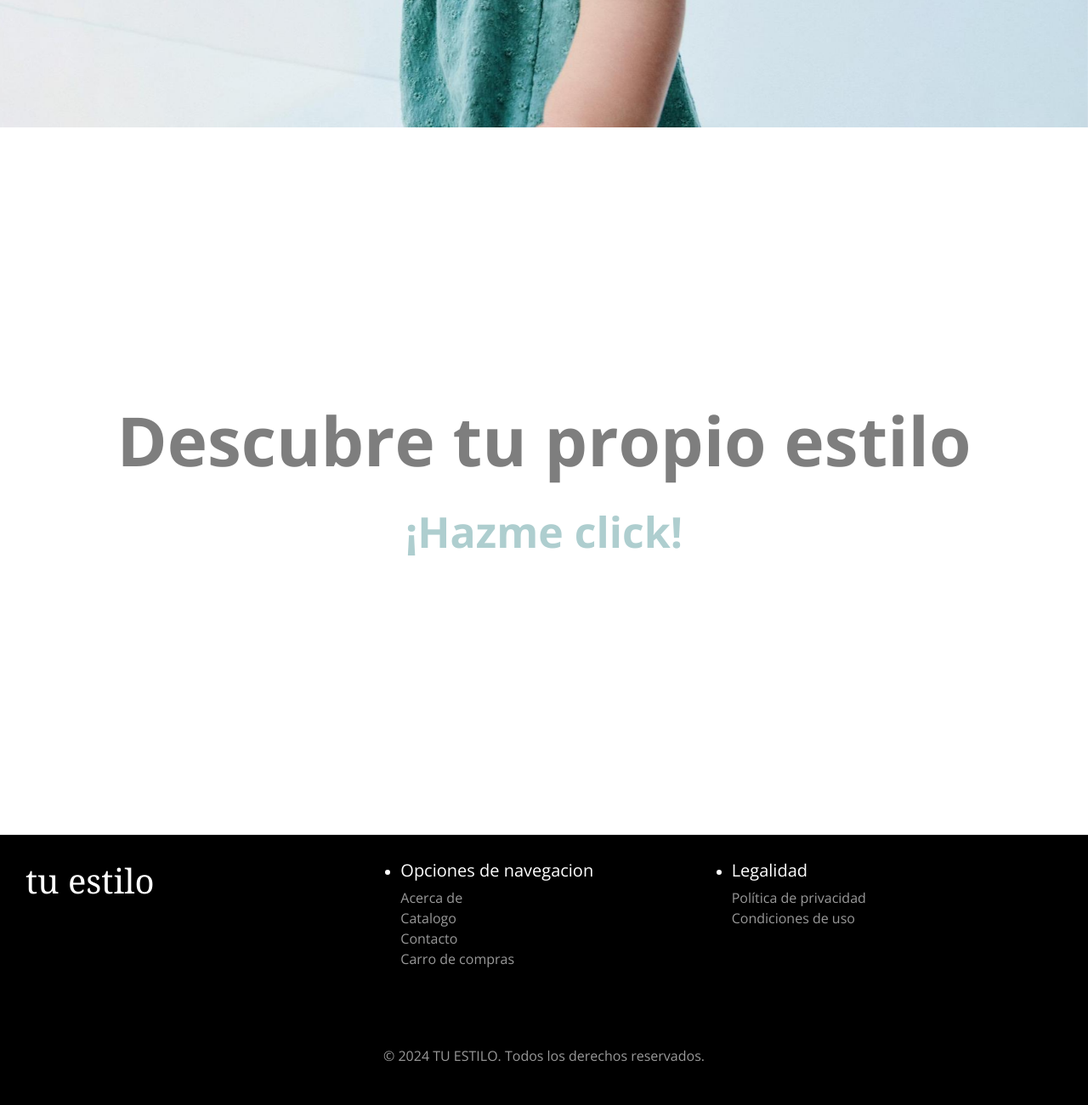
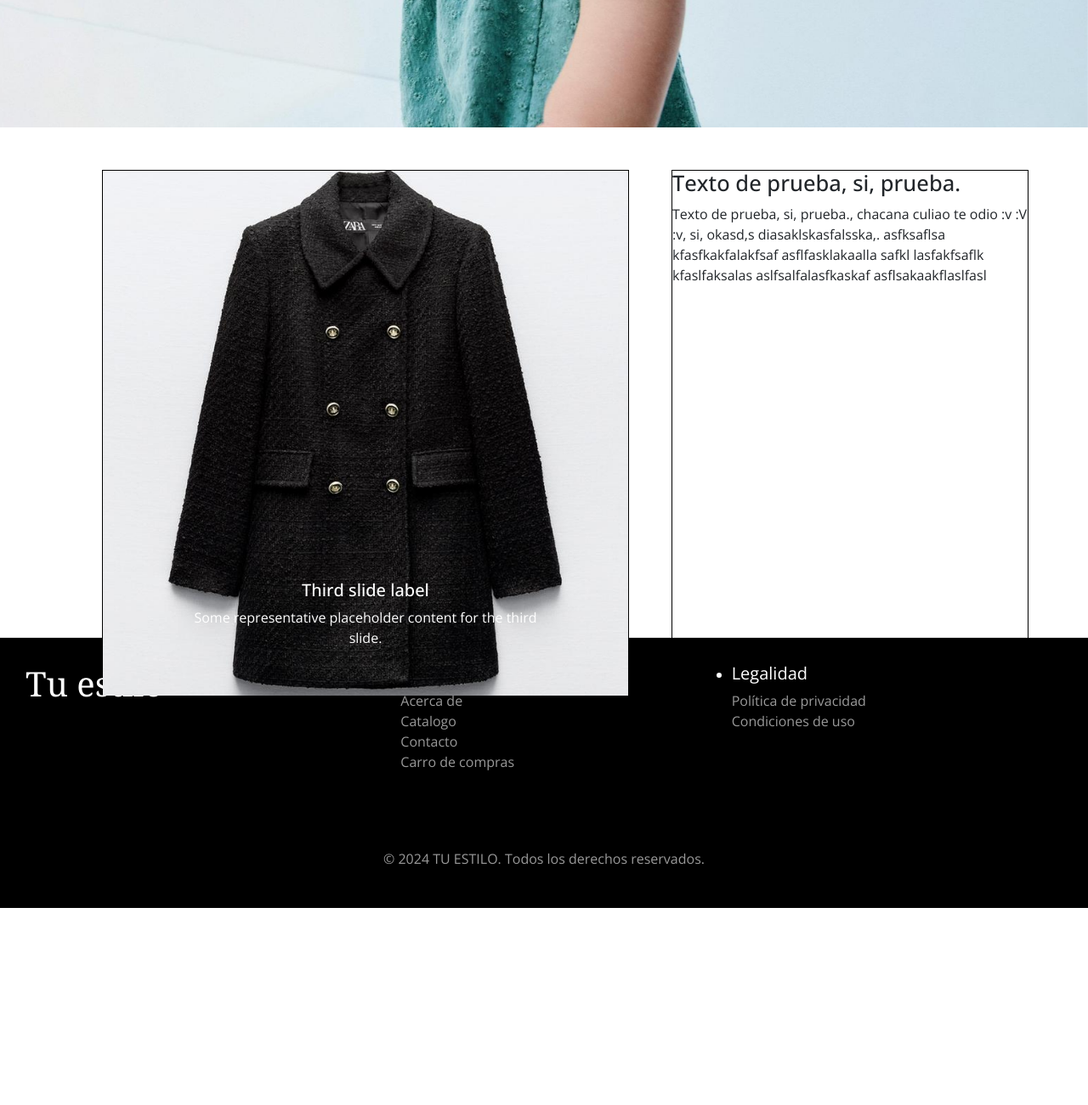
Before and after one commit to matiasfel/UNI-TUESTILO, a Django app: page / in a window 1280 px wide. Shown: the part 650-1951 px from the top of the page at 85% size. After the commit the page ends 1719 px from the top, so only its background shows below. Run offline with Django 4.2, Linux system fonts and the light colour scheme; some libraries are stand-ins or nearby versions; some web fonts are replaced.

Commit message:
Update all

```diff
--- a/tuestilo/static/css/styles.css
+++ b/tuestilo/static/css/styles.css
@@ -55,7 +55,7 @@ header .logo h1 {
 }
 
 header .logo h1:hover {
-  transform: scale(1.1);
+  transform: scale(1.05);
 }
 
 header .nav-links {
@@ -256,7 +256,6 @@ header .overlay .overlay-content h1 {
   margin-bottom: 20px;
 }
 
-
 header .overlay .overlay-content hr {
   width: 100%;
   border: 1px solid rgb(255, 255, 255);
@@ -329,7 +328,7 @@ header .overlay .social-icon:hover {
 
 header.sticky {
   background-color: #000000;
-  height: 90px;
+  height: 65px;
   z-index: 998;
 }
 
@@ -354,6 +353,7 @@ header.sticky .nav-links a {
 
 header.sticky .nav-links a:hover {
   opacity: 1;
+  border: 1px solid white;
 }
 
 header.sticky .btn-login {
@@ -430,26 +430,38 @@ header.sticky .btn-logout:hover {
   font-weight: bold;
 } */
 
-.hero-section {
-  background: #ffffff;
-  padding: 300px 0;
+.post-carousel {
+  display: flex;
+  flex-wrap: wrap;
+  align-items: center;
+  justify-content: center;
+  background: #fff;
+  max-width: 100%;
+  height: 75vh;
 }
 
-.hero-section a {
-  text-decoration: none;
+.post-carousel .child-1 {
+  border: 1px solid black;
+  margin: 50px;
+  max-width: 620px;
+  width: 620px;
+  height: 620px;
 }
 
-.hero-title {
-  color: black;
-  opacity: 0.5;
-  font-size: 10dvh;
-  font-weight: 700;
-  margin: 20px;
-  transition: 0.6s;
+.post-carousel .child-1 .bd-placeholder-img {
+  object-fit: cover;
+  max-width: 618px;
+  height: 618px;
 }
 
-.hero-title:hover {
-  opacity: 1;
+.post-carousel .child-2 {
+  border: 1px solid black;
+  width: 420px;
+  height: 620px;
+}
+
+.post-carousel .child-2 h1 {
+  font-size: 2dvw;
 }
 
 /* .hero-subtitle {
@@ -598,7 +610,7 @@ header.sticky .btn-logout:hover {
 .footer__logo {
   font-family: Georgia, 'Times New Roman', Times, serif;
   font-weight: 100;
-  text-transform: lowercase;
+  text-transform: none;
   font-size: 2.5rem;
 }
 
--- a/tuestilo/templates/tuestilo/base.html
+++ b/tuestilo/templates/tuestilo/base.html
@@ -141,29 +141,49 @@
       </button>
     </div>
 
-    <section class="hero-section">
-      <div class="container text-center">
-        <div class="row">
-          <div class="col">
-            <a href="{% url 'catalogo' %}">
-              <h1 class="hero-title"">
-                Descubre tu propio estilo
-              <span style="font-size: 50px; color: cadetblue;">
-                ¡Hazme click!
-              </span>
-              </h1>
-            </a>
-<!--                 <p class="hero-subtitle">Explora nuestra colección única y encuentra prendas que te inspiren.</p> -->
+    <div class="post-carousel">
+       <section class="child-1">
+          <div id="carouselExampleCaptions" class="carousel slide">
+            <div class="carousel-inner">
+              <div class="carousel-item active" data-title="" data-description="">
+                <img class="bd-placeholder-img bd-placeholder-img-lg d-block w-100 img-fluid" src="{% static 'img/carousel-img/promo-carousel-1.jpg' %}">
+                <div class="carousel-caption d-none d-md-block">
+                  <h5>Third slide label</h5>
+                  <p>Some representative placeholder content for the third slide.</p>
+                </div>
+              </div>
+              <div class="carousel-item" data-title="Título para la imagen 2" data-description="Descripción para la imagen 2">
+                  <img class="bd-placeholder-img bd-placeholder-img-lg d-block w-100 img-fluid" src="{% static 'img/carousel-img/promo-carousel-2.jpg' %}">
+                  <div class="carousel-caption d-none d-md-block">
+                    <h5>Third slide label</h5>
+                    <p>Some representative placeholder content for the third slide.</p>
+                  </div>
+                </div>
+              <div class="carousel-item" data-title="Título para la imagen 3" data-description="Descripción para la imagen 3">
+                  <img class="bd-placeholder-img bd-placeholder-img-lg d-block w-100 img-fluid" src="{% static 'img/carousel-img/promo-carousel-3.jpg' %}">
+                  <div class="carousel-caption d-none d-md-block">
+                    <h5>Third slide label</h5>
+                    <p>Some representative placeholder content for the third slide.</p>
+                  </div>
+              </div>
+            </div>
           </div>
-        </div>
-      </div>
-    </section>
+       </section>
+       <section class="child-2">
+        <h1>Texto de prueba, si, prueba.</h1>
+        <p>Texto de prueba, si, prueba., chacana culiao te odio
+          :v :V :v, si, okasd,s diasaklskasfalsska,. asfksaflsa
+          kfasfkakfalakfsaf asflfasklakaalla safkl lasfakfsaflk
+          kfaslfaksalas aslfsalfalasfkaskaf asflsakaakflaslfasl
+        </p>
+      </section>
+    </div>
 
     {% endblock %}
 
     <footer class="footer">
       <div class="footer__addr">
-        <h1 class="footer__logo">TU ESTILO</h1>
+        <h1 class="footer__logo">Tu estilo</h1>
       </div>
 
       <ul class="footer__nav">
@@ -203,8 +223,18 @@
       </div>
     </footer>
 
-    {% block scripts %}
-    {% endblock %}
+    <script src="https://code.jquery.com/jquery-3.6.0.min.js"></script>
+    <script>
+       $(document).ready(function() {
+          $('#carouselExampleCaptions').on('slid.bs.carousel', function (event) {
+             var slideIndex = $(this).find('.carousel-item.active').index();
+             var titleToShow = $(this).find('.carousel-item').eq(slideIndex).data('title');
+             var descriptionToShow = $(this).find('.carousel-item').eq(slideIndex).data('description');
+             $('.child-2 h1').text(titleToShow);
+             $('.child-2 p').text(descriptionToShow);
+          });
+       });
+    </script>
 
     <script type="text/javascript">
       window.addEventListener("scroll", function(){
```
Also changed, not shown: tuestilo/static/img/carousel-img/promo-carousel-1.jpg (added), tuestilo/static/img/carousel-img/promo-carousel-2.jpg (added), tuestilo/static/img/carousel-img/promo-carousel-3.jpg (added), tuestilo/static/img/carousel-img/promo-carousel-4.jpg (added), tuestilo/static/img/carousel-img/promo-carousel-5.jpg (added), tuestilo/static/img/carousel-img/promo-carousel-6.jpg (added).
